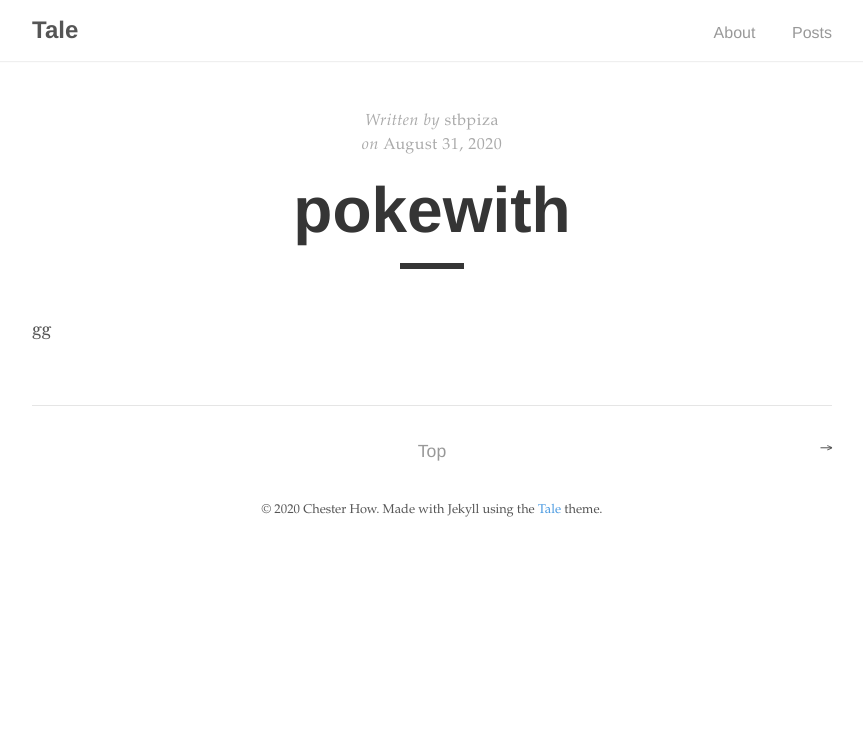
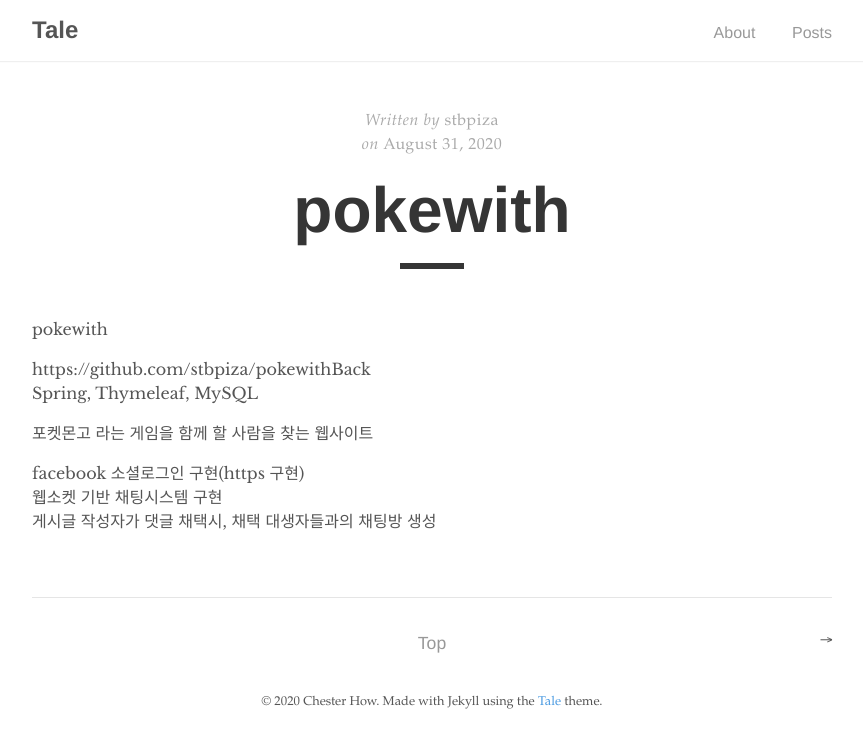
Before and after one commit to stbpiza/stbpiza.github.io, a Jekyll site: the page built from _posts/2020-08-31-pokewith.md, in a window 1280 px wide. Shown: the top 748 px of the page, without its empty margins (208-1071 px from the left). Built offline with Jekyll 4.4.1, drawn with Linux system fonts in a browser that asks for light colours.

Commit message:
Update 2020-08-31-pokewith.md

```diff
--- a/_posts/2020-08-31-pokewith.md
+++ b/_posts/2020-08-31-pokewith.md
@@ -3,4 +3,16 @@ layout: post
 title: "pokewith"
 author: "stbpiza"
 ---
-gg
+
+
+pokewith
+
+https://github.com/stbpiza/pokewithBack
+Spring, Thymeleaf, MySQL
+
+
+포켓몬고 라는 게임을 함께 할 사람을 찾는 웹사이트
+
+facebook 소셜로그인 구현(https 구현)
+웹소켓 기반 채팅시스템 구현
+게시글 작성자가 댓글 채택시, 채택 대생자들과의 채팅방 생성
```
